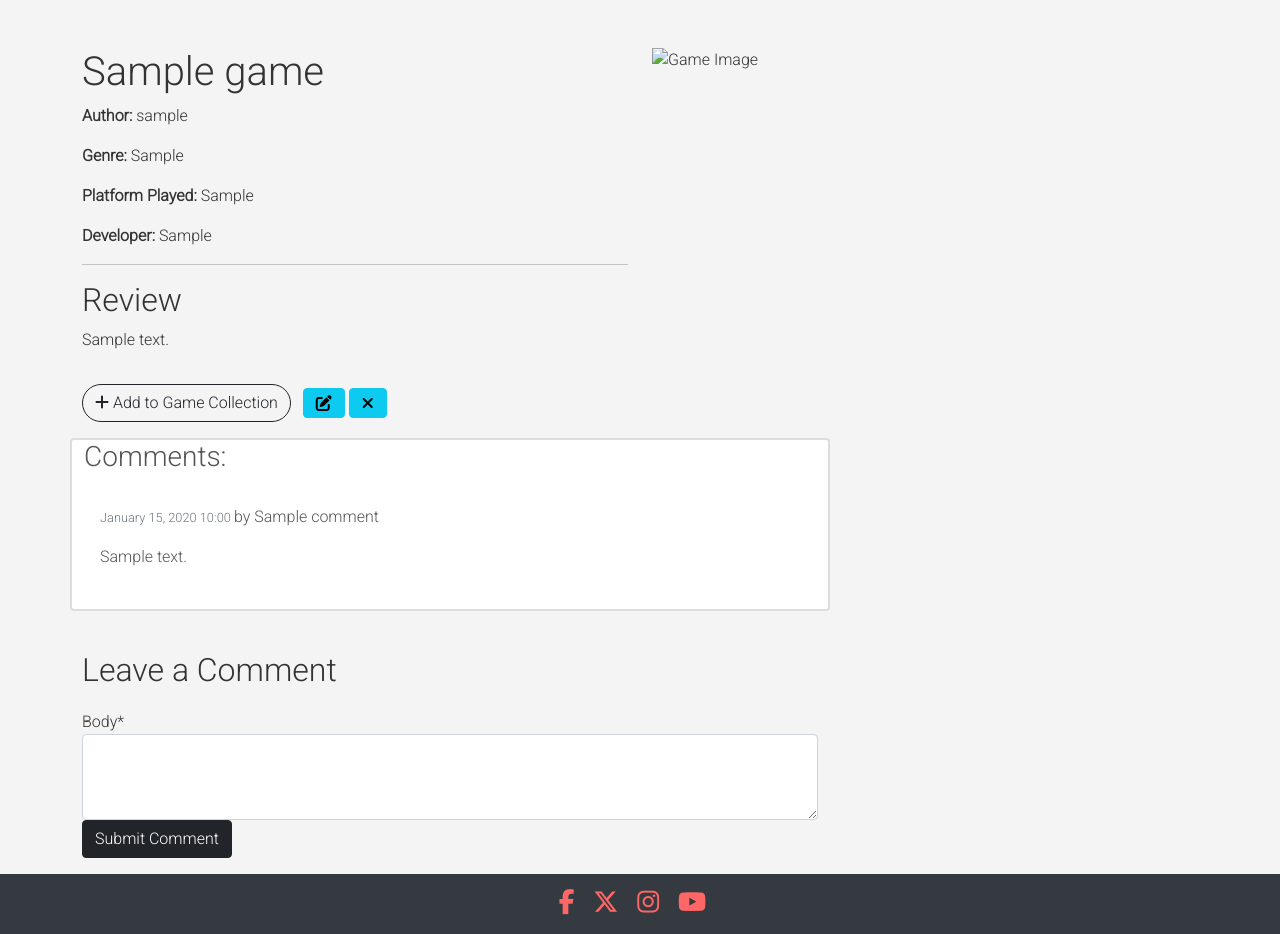
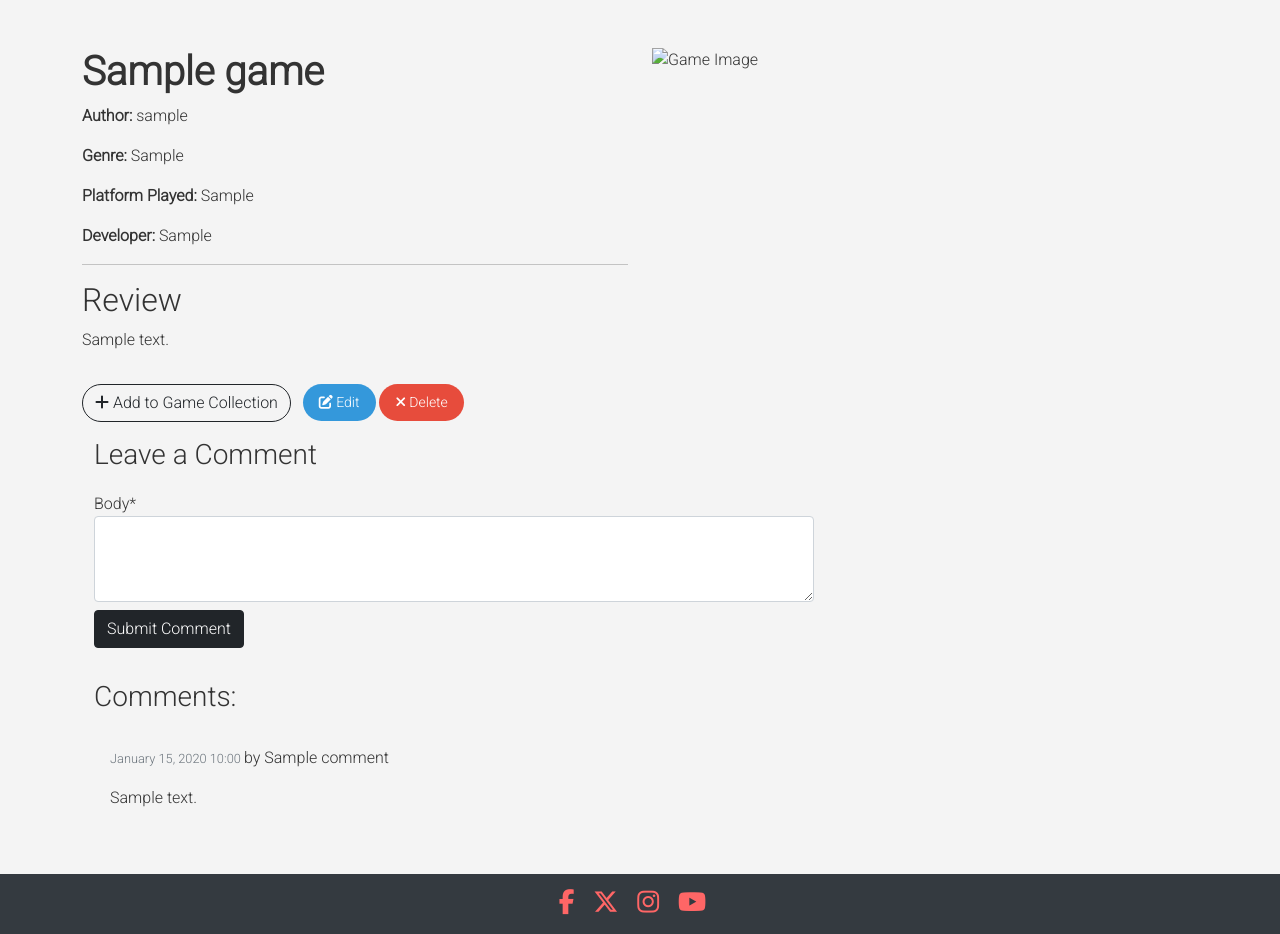
Before and after one commit to ruimarnjr/gamerinsight, a Django app: page /game/1/ in a window 1280 px wide. Shown: the part 69-1003 px from the top of the page. Run offline with Django 3.2, Linux system fonts and the light colour scheme; the first user in the database is signed in; tables that the repository leaves empty hold one stand-in row (Sample ...); some libraries are stand-ins or nearby versions.

Commit message:
Updated game_detail.html

```diff
--- a/static/css/style.css
+++ b/static/css/style.css
@@ -228,3 +228,32 @@ body {
     font-size: 25px;
     margin-right: 15px;
 }
+
+.row-game-details {
+    display: flex;
+    flex-wrap: wrap;
+    justify-content: space-between;
+    align-items: flex-start;
+}
+
+/* Updated Button Styles */
+.action-btn {
+    /* Common styles for both buttons */
+    color: #fff; /* Text color */
+    border: none;
+    padding: 8px 16px;
+    border-radius: 4px;
+    font-size: 14px;
+    cursor: pointer;
+    transition: background-color 0.3s ease-in-out;
+}
+
+/* Edit Button Styles */
+.btn-edit {
+    background-color: #3498db; /* Set your desired background color */
+}
+
+/* Delete Button Styles */
+.btn-delete {
+    background-color: #e74c3c; /* Set your desired background color */
+}
--- a/templates/game_detail.html
+++ b/templates/game_detail.html
@@ -1,12 +1,12 @@
 {% extends 'base.html' %}
+{% block title %}Gamer Insight | {{ game.title }}{% endblock %}
 {% block content %}
-
 {% load crispy_forms_tags %}
 
-<div class="container mt-5">
-    <div class="row">
-        <div class="col-md-6">
-            <h1>{{ game.title }}</h1>
+<div class="container mt-5 container-mt-5">
+    <div class="row row-game-details">
+        <div class="col-md-6 col-details">
+            <h1><strong>{{ game.title }}</strong></h1>
             <p><strong>Author:</strong> {{ game.author }}</p>
             <p><strong>Genre:</strong> {{ game.genre }}</p>
             <p><strong>Platform Played:</strong> {{ game.platform_played }}</p>
@@ -15,7 +15,7 @@
             <h2>Review</h2>
             <p>{{ game.review|safe }}</p>
         </div>
-        <div class="d-none d-md-block col-md-6">
+        <div class="col-md-6">
             <!-- The featured image URL goes in the src attribute -->
             {% if "placeholder" in game.featured_image.url %}
             {% else %}
@@ -23,28 +23,32 @@
             {% endif %}
         </div>
         <!-- Game action buttons -->
-        <div class="action-buttons-outer d-block mt-3">
+        <!--Code taken from PP4_My_Meal_Planner by AliOKeeffe-->
+        <div class="action-buttons-outer mt-3">
             {% if user.is_authenticated %}
             <button type="button" class="btn btn-outline-dark mp-button rounded-pill me-2"
                 data-bs-toggle="modal" data-bs-target="#gameCollectionModal">
                 <span><i class="fas fa-plus pr-1"></i></span>
                 Add to Game Collection
             </button>
+            <!--Code taken and adapted from PP4_My_Meal_Planner by AliOKeeffe-->
             {% if user.is_authenticated and game.author == user %}
-                            <span>
-                                <a class="action-btn btn btn-info" href="{% url 'edit_recipe' game.pk %}"
+            <span class="d-block d-md-inline">
+                <a class="action-btn btn btn-info btn-edit rounded-pill mb-md-0" href="{% url 'edit_recipe' game.pk %}"
                     aria-label="edit-recipe">
-                                    <i class="fas fa-edit"></i>
+                    <i class="fas fa-edit"></i> Edit
                 </a>
             </span>
-                            <span>
-                                <a class="action-btn btn btn-info" href="{% url 'delete_recipe' game.pk %}"
+            <span class="d-block d-md-inline">
+                <a class="action-btn btn btn-info btn-danger btn-delete rounded-pill mb-md-0" href="{% url 'delete_recipe' game.pk %}"
                     aria-label="delete-recipe">
-                                    <i class="fas fa-times"></i>
+                    <i class="fas fa-times"></i> Delete
                 </a>
             </span>
             {% endif %}
+        </div>
             <!-- Game Collection Modal -->
+            <!--Code taken and adapted from PP4_My_Meal_Planner by AliOKeeffe-->
             <div class="modal fade" id="gameCollectionModal" tabindex="-1" aria-hidden="true">
                 <div class="modal-dialog">
                     <div class="modal-content">
@@ -71,7 +75,24 @@
             </div>
             {% endif %}
         </div>
-        <div class="col-md-8 card mb-4 mt-3">
+        <!-- Display Comment Form -->
+        <div class="container mt-3">
+            <div class="row">
+                <div class="col-md-8">
+                    {% if user.is_authenticated %}
+                    <h3>Leave a Comment</h3>
+                    <form method="post" style="margin-top: 1.3em">
+                        {{ comment_form | crispy }}
+                        {% csrf_token %}
+                        <button type="submit" class="btn btn-dark mt-2">Submit Comment</button>
+                    </form>
+                    {% else %}
+                    <p>Login to leave a comment.</p>
+                    {% endif %}
+                </div>
+            </div>
+            <div class="row mt-3">
+                <div class="col-md-8 mb-4">
                     <h3 class="mb-3">Comments:</h3>
                     <div class="card-body">
                         {% for comment in comments %}
@@ -81,6 +102,7 @@
                                     {{ comment.created_on|date:"F d, Y H:i" }}
                                 </span> by {{ comment.name }}
                             </p>
+                            <!--Code taken from PP4_My_Meal_Planner by AliOKeeffe-->
                             {% if user.is_authenticated and user.username == comment.name %}
                             <span class="comment-action-btn pl-2">
                                 <a href="{% url 'edit_comment' comment.id %}" aria-label="edit-comment"><i
@@ -99,21 +121,10 @@
                         {% endfor %}
                     </div>
                 </div>
-        <!-- Display Comment Form -->
-        <div class="col-md-8 mt-3">
-            {% if user.is_authenticated %}
-            <h2>Leave a Comment</h2>
-            <form method="post" style="margin-top: 1.3em">
-                {{ comment_form | crispy }}
-                {% csrf_token %}
-                <button type="submit" class="btn btn-dark">Submit Comment</button>
-            </form>
-            {% else %}
-            <p>Login to leave a comment.</p>
-            {% endif %}
-        </div>
             </div>
         </div>
 
 
+
+
 {% endblock content %}
```
Also changed, not shown: templates/games.html (+4 -3 lines). Lines whose indentation alone changed are shown as unchanged.
